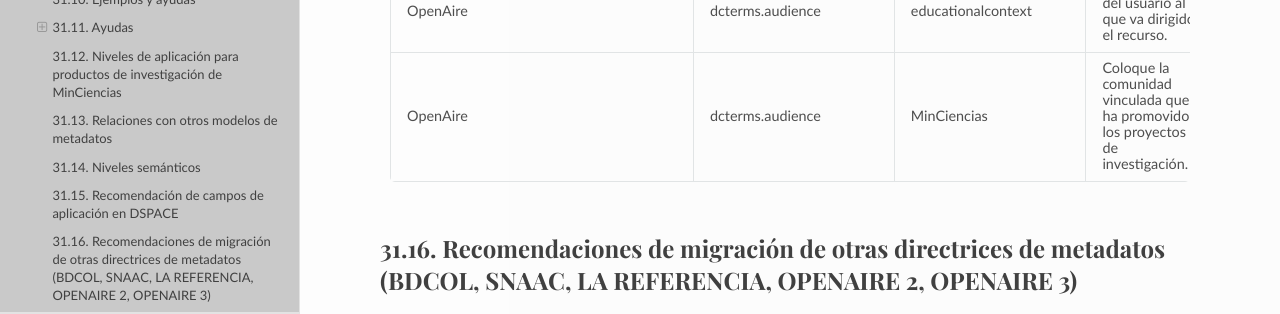
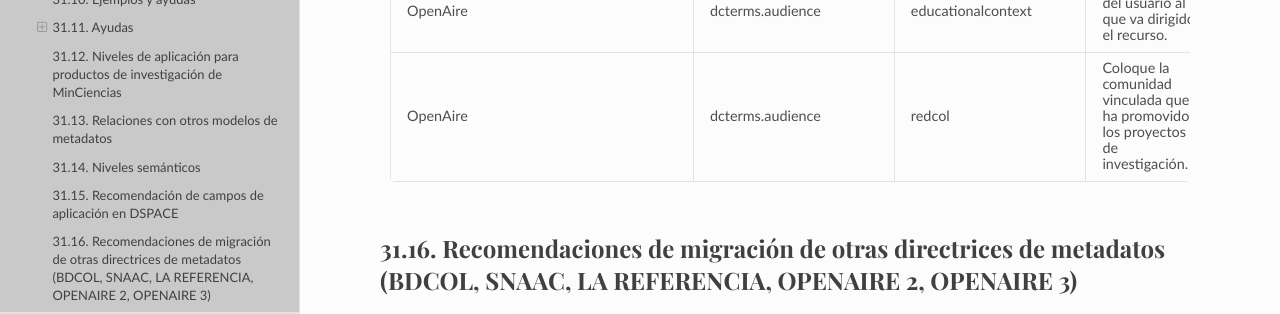
Before and after one commit to rcic/openaire4, a Sphinx documentation site: the page built from docs/field_audience.rst, in a window 1280 px wide and 900 px high, scrolled down 4242 px. Shown: the part 353-667 px from the top of the window. Built offline with Sphinx 7.4.7 and the Read the Docs theme 2.0.0, drawn with Linux system fonts in a browser that asks for light colours; some web fonts are replaced; a script that is not in the unit is left out.

Commit message:
Update field_audience.rst
miniciencias por redcol

```diff
--- a/docs/field_audience.rst
+++ b/docs/field_audience.rst
@@ -185,7 +185,7 @@
 +-----------------------------------------+-----------------------+-------------------------+------------------------------------------------------------------------------------------------+
 | OpenAire                                | dcterms.audience      | educationalcontext      | Nivel educativo del usuario al que va dirigido el recurso.                                     |
 +-----------------------------------------+-----------------------+-------------------------+------------------------------------------------------------------------------------------------+
-| OpenAire                                | dcterms.audience      | MinCiencias             | Coloque la comunidad vinculada que ha promovido los proyectos de investigación.                |
+| OpenAire                                | dcterms.audience      | redcol                  | Coloque la comunidad vinculada que ha promovido los proyectos de investigación.                |
 +-----------------------------------------+-----------------------+-------------------------+------------------------------------------------------------------------------------------------+
 
 Recomendaciones de migración de otras directrices de metadatos (BDCOL, SNAAC, LA REFERENCIA, OPENAIRE 2, OPENAIRE 3)
```
